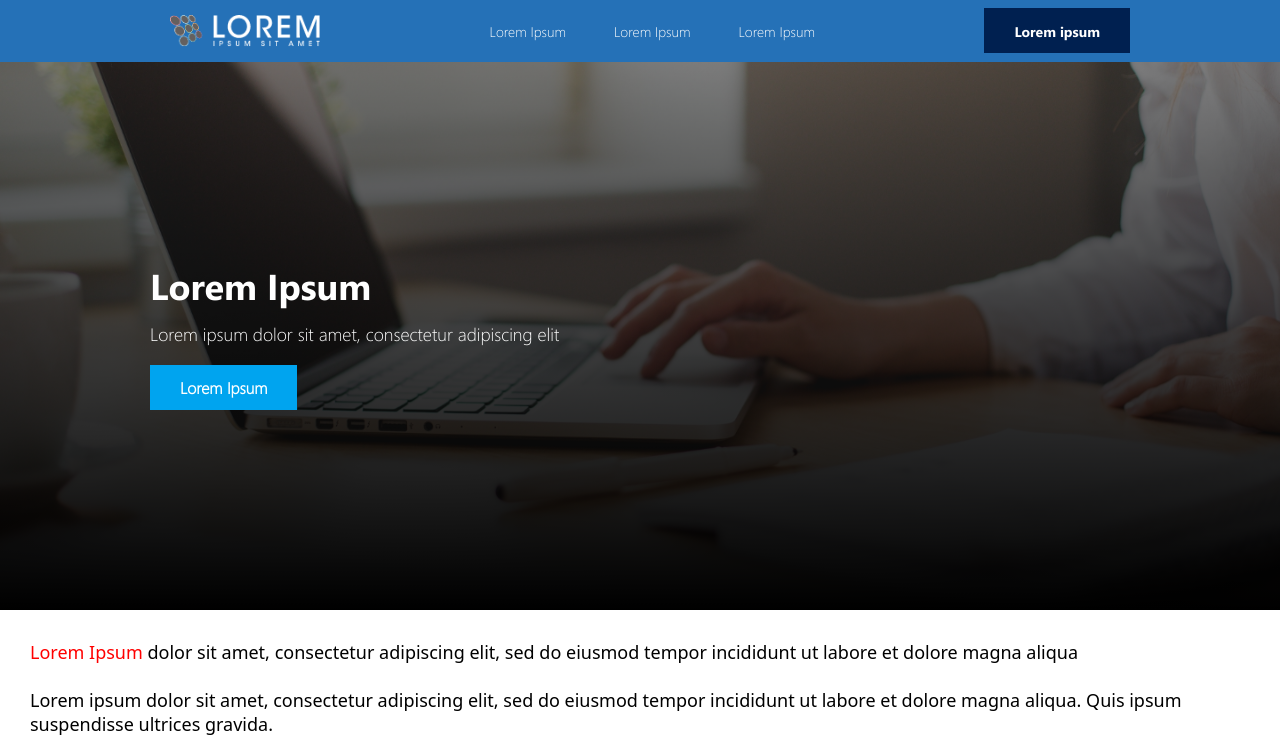
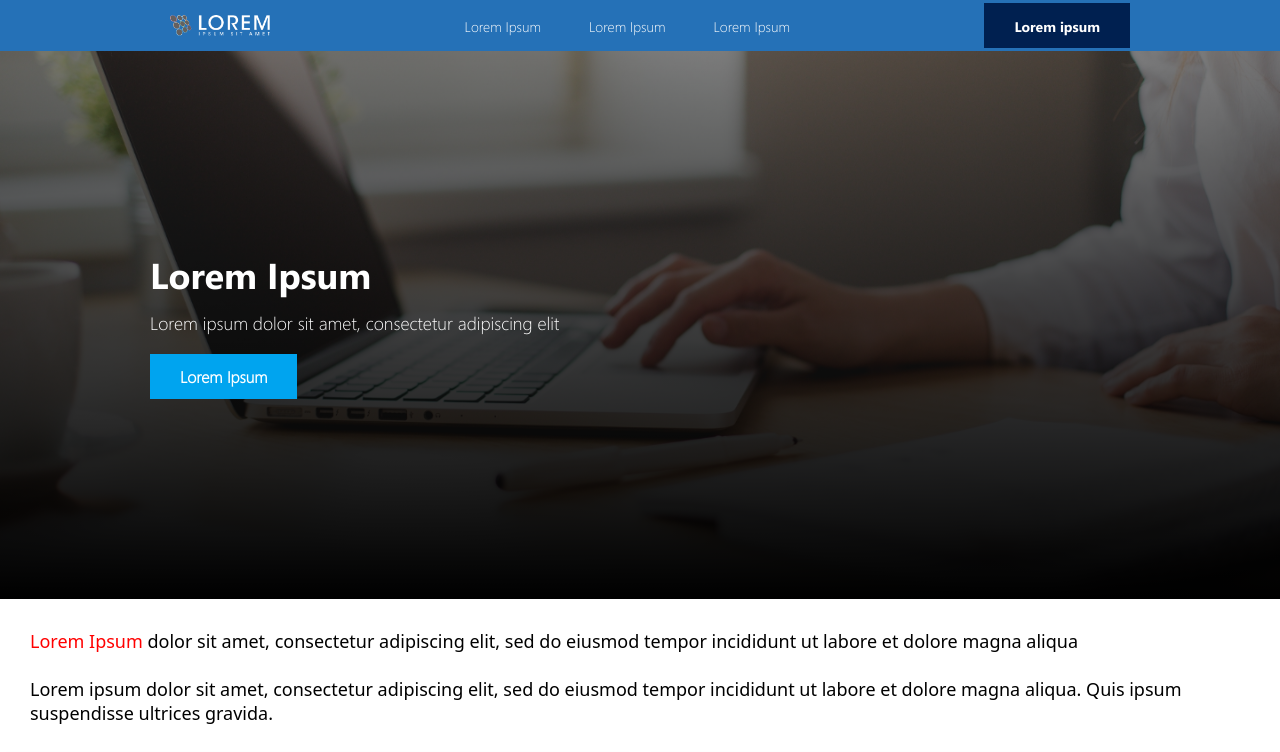
Before and after one commit to MarioVM/generic-responsive-front-page, a plain HTML site: page index.html in a window 1280 px wide. Shown: the top 752 px of the page. Drawn offline with Linux system fonts and the light colour scheme; a web font is replaced by a local one.

Commit message:
changed header img size

```diff
--- a/index.html
+++ b/index.html
@@ -13,7 +13,7 @@
 
 <body>
     <header>
-        <div class="container">
+        <div class="container" id="h01">
             <img id="b01" src="./assets/Grupo 105.png" alt="LOREM - Ipsum Sit Amet" />
             <div class="menu-section">
                 <div class="menu-toggle">
--- a/style.css
+++ b/style.css
@@ -73,6 +73,7 @@ header .container {
 
 header img {
     width: 150px;
+    max-width: 10rem;
     margin-left: 20px;
     padding: 15px 0;
 }
```
